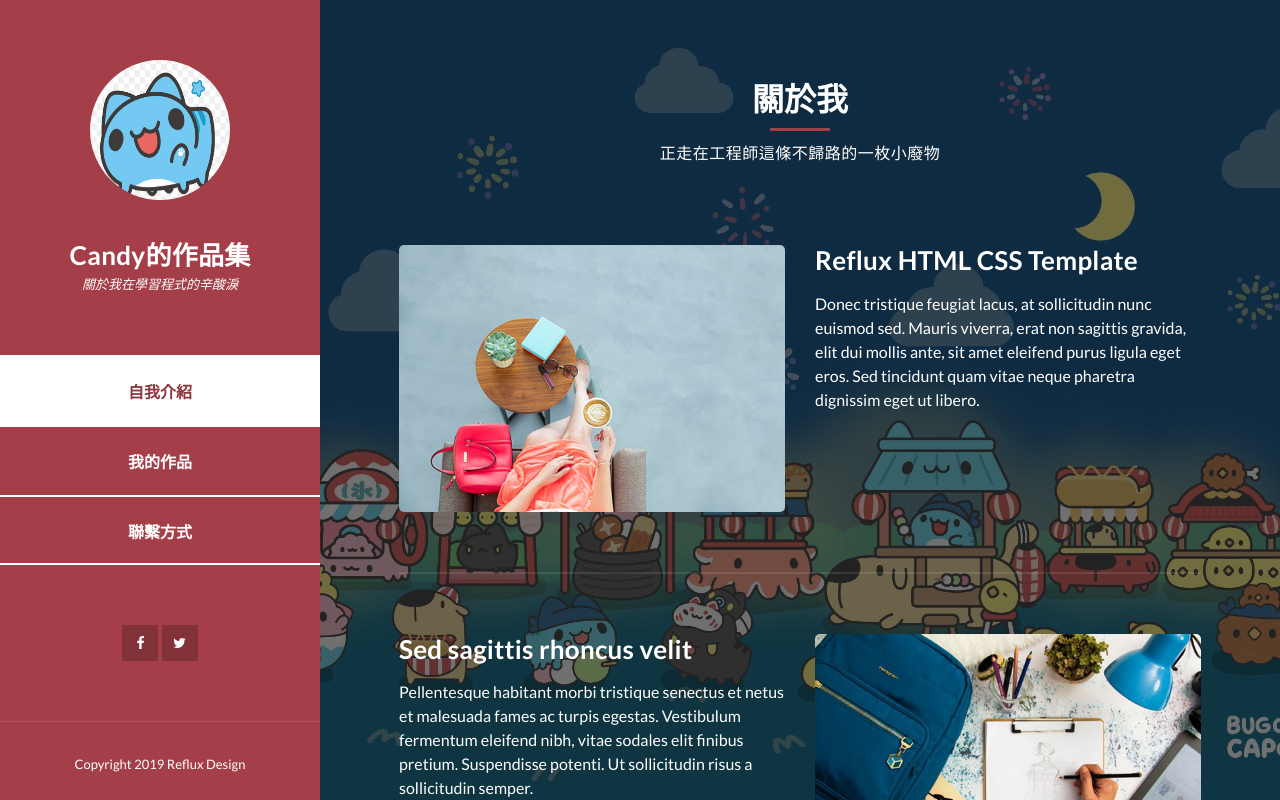
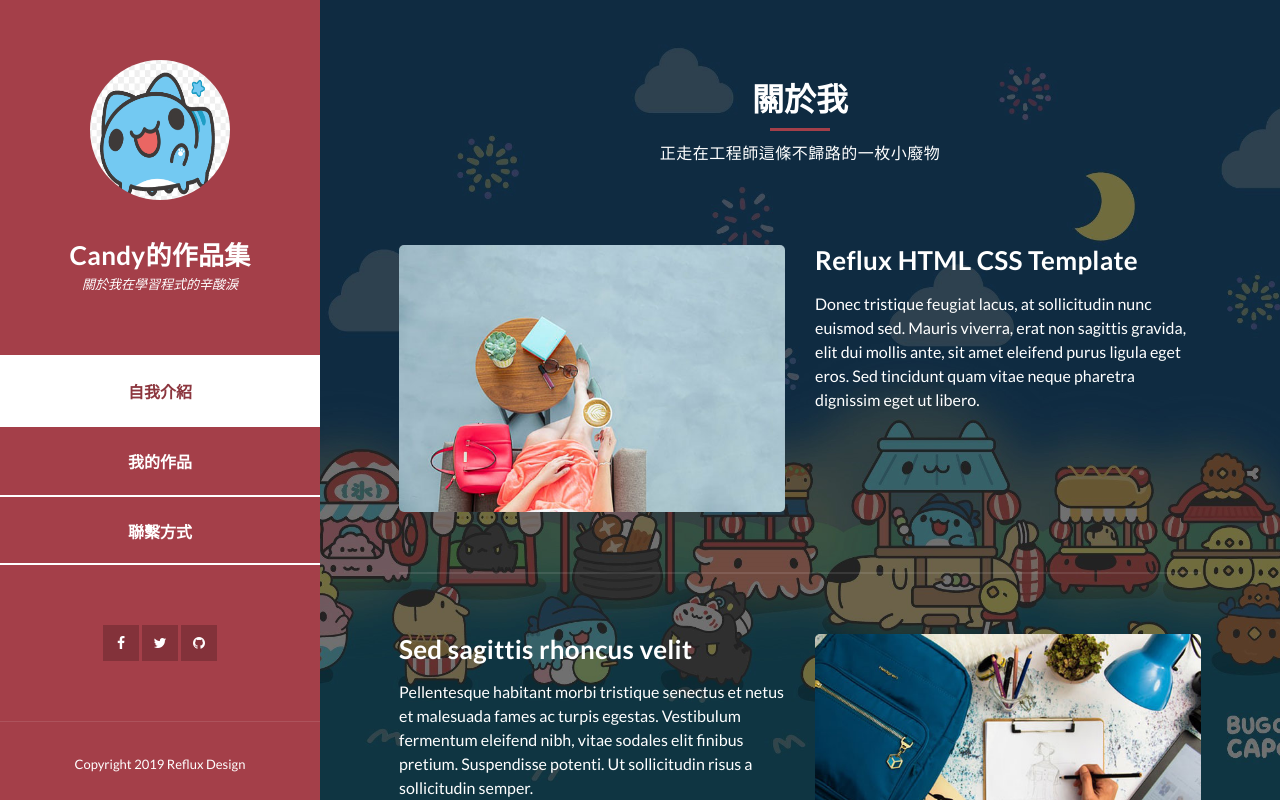
Before and after one commit to a28484038/CV, a plain HTML site: page index.html in a window 1280 px wide. Shown: the top 800 px of the page. Drawn offline with Linux system fonts and the light colour scheme.

Commit message:
Update index.html

```diff
--- a/index.html
+++ b/index.html
@@ -59,6 +59,11 @@ https://templatemo.com/tm-531-reflux
                 </li>
                 <li>
                   <a href="#"><i class="fa fa-twitter"></i></a>
+                </li>
+                <li>
+                  <a href="https://a28484038.github.io/CV/"
+                    ><i class="fa fa-github"></i
+                  ></a>
                 </li>
 
               </ul>
```
